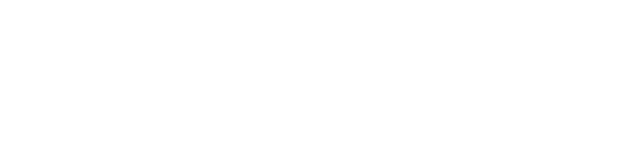
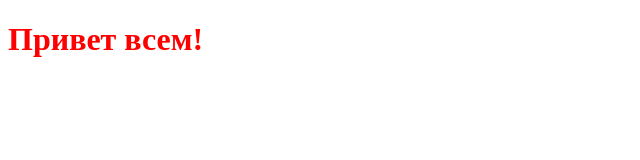
Before and after one commit to IvanBusygin/git_test, a plain HTML site: page index.html in a window 1280 px wide. Shown: the whole page, without its empty margins (0-640 px from the left). Drawn offline with Linux system fonts and the light colour scheme.

Commit message:
Update index.html

```diff
--- a/index.html
+++ b/index.html
@@ -5,6 +5,6 @@
     <title>Title</title>
 </head>
 <body>
-
+    <h1 style="color:red"> Привет всем! </h1>
 </body>
 </html>
```
